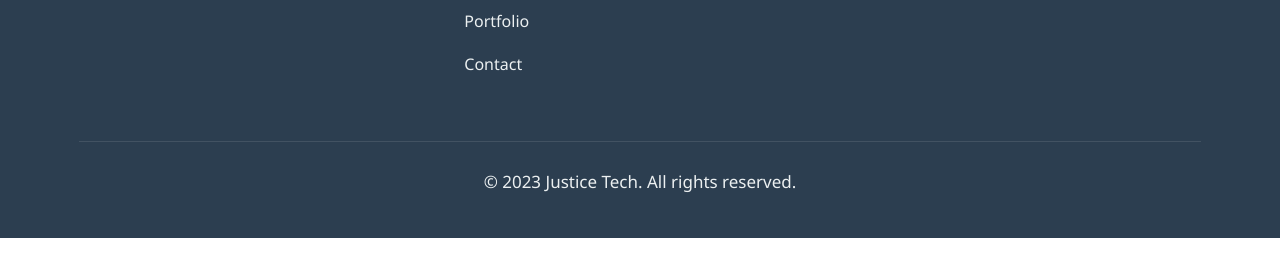
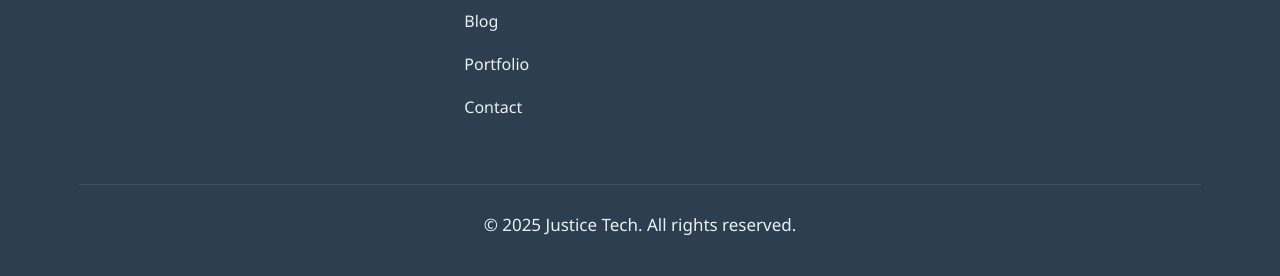
Before and after one commit to okanlawonjustice71-collab/justicetech, a plain HTML site: page about.html in a window 1280 px wide. Shown: the part 1786-2062 px from the top of the page. Before the commit the page ends 2024 px from the top, so only its background shows below. Drawn offline with Linux system fonts and the light colour scheme.

Commit message:
Update about.html

```diff
--- a/about.html
+++ b/about.html
@@ -18,6 +18,7 @@
                 <a href="index.html" class="nav-link">Home</a>
                 <a href="about.html" class="nav-link active">About</a>
                 <a href="services.html" class="nav-link">Services</a>
+                <a href="blog.html" class="nav-link">Blog</a>
                 <a href="portfolio.html" class="nav-link">Portfolio</a>
                 <a href="contact.html" class="nav-link">Contact</a>
             </div>
@@ -115,6 +116,7 @@
                         <li><a href="index.html">Home</a></li>
                         <li><a href="about.html">About</a></li>
                         <li><a href="services.html">Services</a></li>
+                        <li><a href="blog.html">Blog</a></li>
                         <li><a href="portfolio.html">Portfolio</a></li>
                         <li><a href="contact.html">Contact</a></li>
                     </ul>
@@ -127,11 +129,12 @@
                 </div>
             </div>
             <div class="footer-bottom">
-                <p>&copy; 2023 Justice Tech. All rights reserved.</p>
+                <p>&copy; 2025 Justice Tech. All rights reserved.</p>
             </div>
         </div>
     </footer>
 
     <script src="js/script.js"></script>
 </body>
+
 </html>
```
